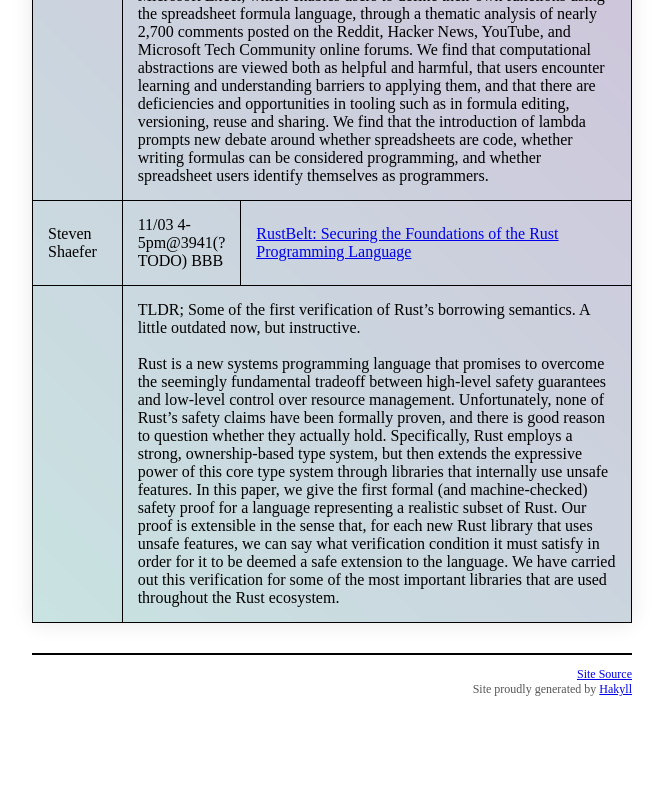
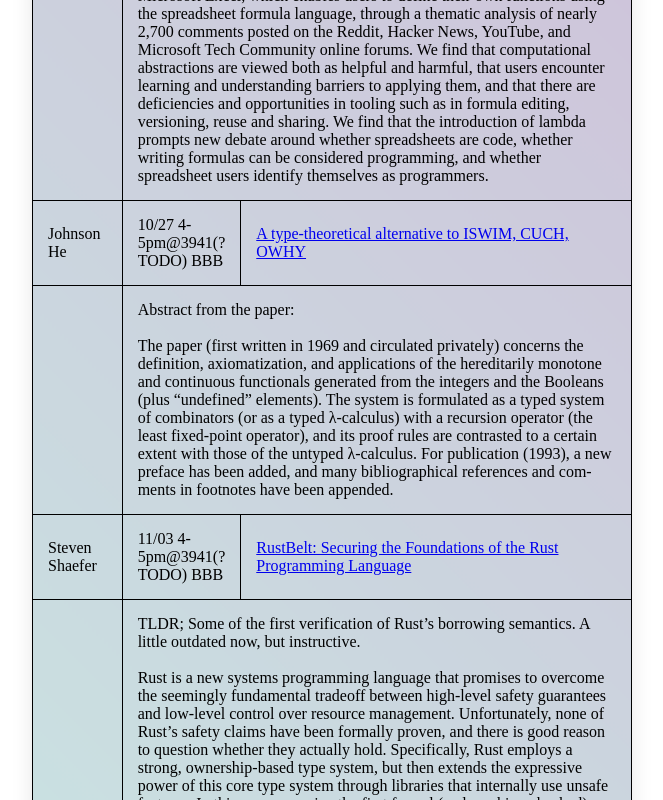
Before and after one commit to mplse-reading-group/mplse-reading-group, a plain HTML site: page index.html in a window 1280 px wide. Shown: the part 502-1302 px from the top of the page, without its empty margins (308-971 px from the left). Before the commit the page ends 1211 px from the top, so only its background shows below. Drawn offline with Linux system fonts and the light colour scheme.

Commit message:
deploy: 5d957047fe7b7e416eb0bb9ed801c9966e72aa6c

```diff
--- a/index.html
+++ b/index.html
@@ -124,6 +124,34 @@ identify themselves as programmers.
 </tr>
 <tr class="odd">
 <td>
+Johnson He
+</td>
+<td>
+10/27 4-5pm@3941(?TODO) BBB
+</td>
+<td>
+<a href="https://prl.khoury.northeastern.edu/blog/static/scott-69-93-type-theoretical-alternative.pdf">A
+type-theoretical alternative to ISWIM, CUCH, OWHY</a>
+</td>
+</tr>
+<tr class="even">
+<td>
+</td>
+<td colspan="2">
+Abstract from the paper:<br><br>The paper (first written in 1969 and
+circulated privately) concerns the definition, axiomatization, and
+applications of the hereditarily monotone and continuous functionals
+generated from the integers and the Booleans (plus “undefined”
+elements). The system is formulated as a typed system of combinators (or
+as a typed λ-calculus) with a recursion operator (the least fixed-point
+operator), and its proof rules are contrasted to a certain extent with
+those of the untyped λ-calculus. For publication (1993), a new preface
+has been added, and many bibliographical references and com- ments in
+footnotes have been appended.
+</td>
+</tr>
+<tr class="odd">
+<td>
 Steven Shaefer
 </td>
 <td>
```
Also changed, not shown: schedules/2023-fall.html (+28 -0 lines).
